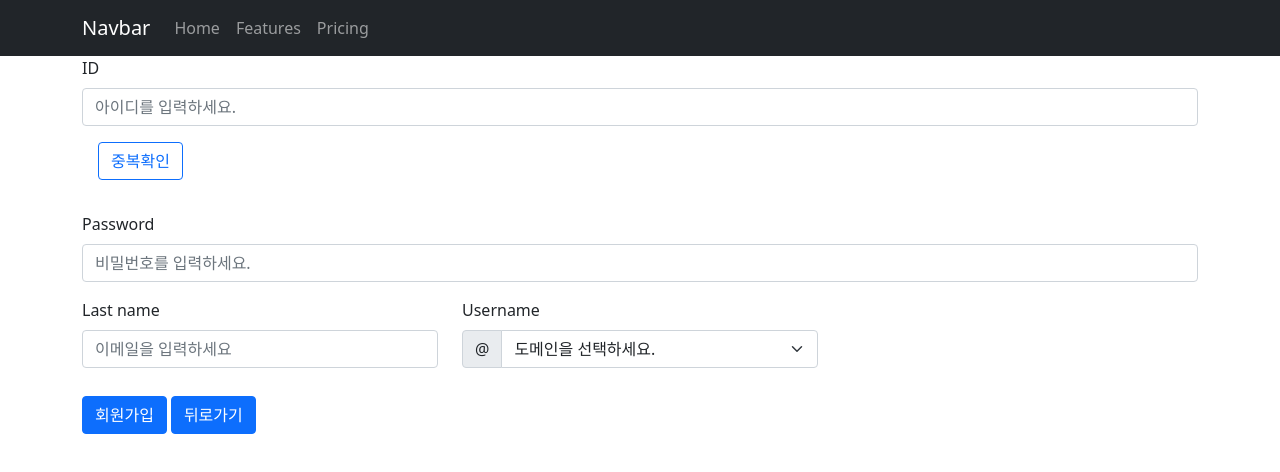
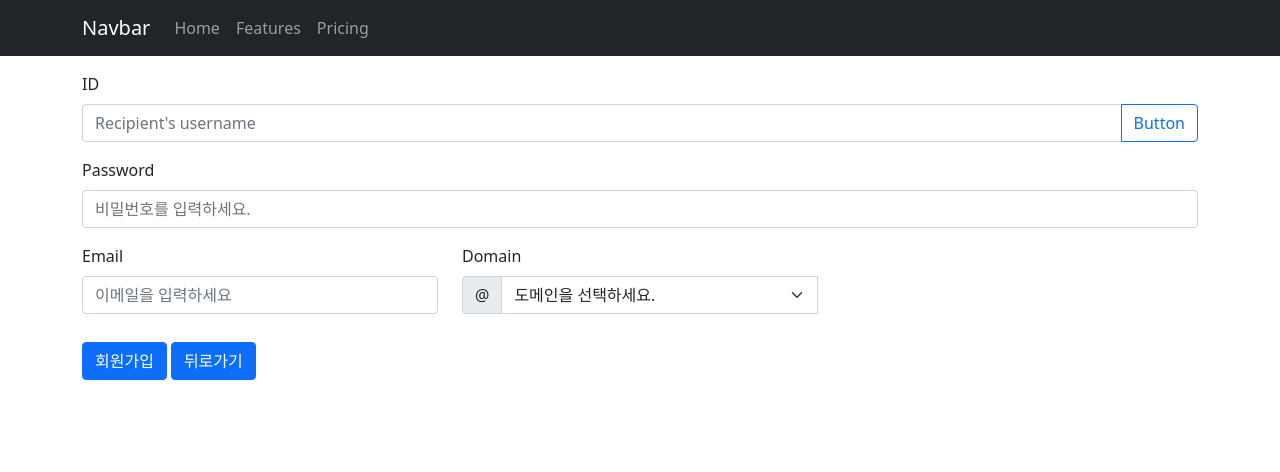
Before and after one commit to EunhoMoon/Spring-React-LoginService, a React (Create React App) app in the folder member-frontend/: page /join in a window 1280 px wide. Shown: the top 472 px of the page. Built offline with nearby package versions, Linux system fonts and the light colour scheme.

Commit message:
bootstrap-little

```diff
--- a/member-frontend/src/pages/user/Join.js
+++ b/member-frontend/src/pages/user/Join.js
@@ -6,10 +6,24 @@ const Join = () => {
   return (
     <div className="container">
       <Form>
-        <Form.Group className="mb-3 col-xs-4">
-          <Form.Label>ID</Form.Label>
-          <Form.Control type="text" placeholder="아이디를 입력하세요." />
-          <Link className="m-3 btn btn-outline-primary">중복확인</Link>
+        <Form.Group className="mb-3 mt-3 col-xs-4">
+          <label>ID</label>
+          <div class="input-group mt-2">
+            <input
+              type="text"
+              class="form-control"
+              placeholder="Recipient's username"
+              aria-label="Recipient's username"
+              aria-describedby="button-addon2"
+            />
+            <button
+              class="btn btn-outline-primary"
+              type="button"
+              id="button-addon2"
+            >
+              Button
+            </button>
+          </div>
         </Form.Group>
 
         <Form.Group className="mb-3" controlId="formBasicPassword">
@@ -19,13 +33,13 @@ const Join = () => {
 
         <Row>
           <Form.Group as={Col} md="4" controlId="validationCustom02">
-            <Form.Label>Last name</Form.Label>
+            <Form.Label>Email</Form.Label>
             <Form.Control type="text" placeholder="이메일을 입력하세요" />
           </Form.Group>
 
           <Form.Group as={Col} md="4">
-            <Form.Label>Username</Form.Label>
-            <InputGroup hasValidation>
+            <Form.Label>Domain</Form.Label>
+            <InputGroup>
               <InputGroup.Text id="inputGroupPrepend">@</InputGroup.Text>
               <Form.Select>
                 <option>도메인을 선택하세요.</option>
```
